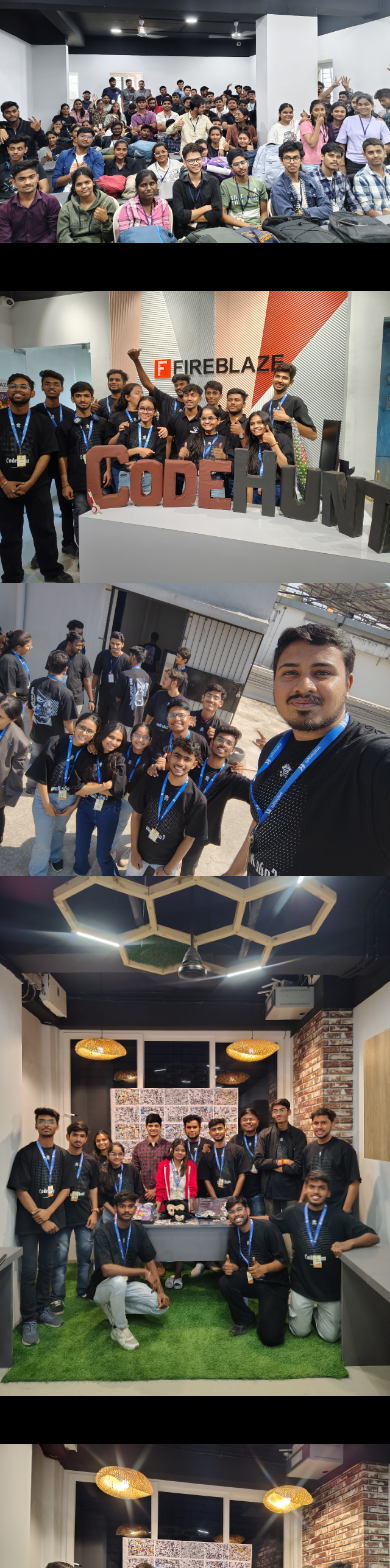
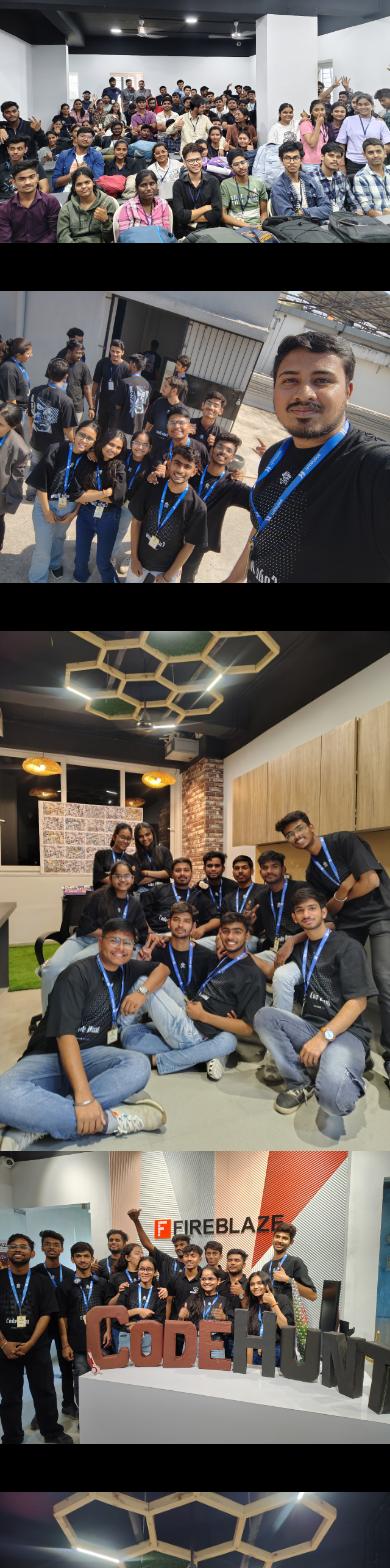
Before and after one commit to codetechie18/H4B-Main, a React (Vite) app: page /gallery in a window 390 px wide. Shown: the part 389-1957 px from the top of the page. Built offline with nearby package versions, Linux system fonts and the light colour scheme; a web font is replaced by a local one.

Commit message:
Gallery Update

```diff
--- a/index.html
+++ b/index.html
@@ -2,7 +2,7 @@
 <html lang="en">
   <head>
     <meta charset="UTF-8" />
-    <link rel="icon" type="image/svg+xml" href="" />
+    <link rel="icon" type="image/png" href="img/H4B.png" />
     <meta name="viewport" content="width=device-width, initial-scale=1.0" />
     <title>Hack4Brahma</title>
   </head>
--- a/src/Pages/Gallery.jsx
+++ b/src/Pages/Gallery.jsx
@@ -1,186 +1,339 @@
 import React from 'react';
-import { Users, Clock, Calendar } from 'lucide-react';
+import { Users, Clock, Calendar, Handshake, CheckCircle } from 'lucide-react';
 import AnimatedTitle from "../Components/AnimatedTitle";
+import Footer from "../Components/Footer.jsx";
 
+const CornerBorderWrapper = ({ children }) => (
+  <div className="relative">
+  <div className="relative p-1 rounded-lg overflow-hidden border border-white">
+    {children}
+
+    {/* Green border */}
+    <div className="absolute top-0 left-0 w-4 h-4 border-t-2 border-l-2 border-green-500 z-20" />
+    <div className="absolute top-0 right-0 w-4 h-4 border-t-2 border-r-2 border-green-500 z-20" />
+    <div className="absolute bottom-0 left-0 w-4 h-4 border-b-2 border-l-2 border-green-500 z-20" />
+    <div className="absolute bottom-0 right-0 w-4 h-4 border-b-2 border-r-2 border-green-500 z-20" />
+
+    {/* White border behind green */}
+    <div className="absolute top-0 left-0 w-4 h-4 border-t-2 border-l-2 border-white z-10" />
+    <div className="absolute top-0 right-0 w-4 h-4 border-t-2 border-r-2 border-white z-10" />
+    <div className="absolute bottom-0 left-0 w-4 h-4 border-b-2 border-l-2 border-white z-10" />
+    <div className="absolute bottom-0 right-0 w-4 h-4 border-b-2 border-r-2 border-white z-10" />
+  </div>
+  </div>
+);
 
 const Gallery = () => {
   const stats = [
     {
       text: "500+ Hackers",
-      icon: <Users className="w-8 h-8" />
+      icon: <Users className="w-6 h-6" />
     },
     {
       text: "24+ Hack Hours",
-      icon: <Clock className="w-8 h-8" />
+      icon: <Clock className="w-6 h-6" />
     },
     {
       text: "10+ Events",
-      icon: <Calendar className="w-8 h-8" />
+      icon: <Calendar className="w-6 h-6" />
+    },
+    {
+      text: "50+ Partners",
+      icon: <Handshake className="w-6 h-6" />
+    },
+    {
+      text: "10+ Successful Events",
+      icon: <CheckCircle className="w-6 h-6" />
     }
   ];
 
   const images = [
-    {
-      image: "img/img1.jpg",
-
-    },
-    {
-      image: "img/img2.jpg",
-
-    },
-    {
-      image: "img/img5.jpg",
-
-    },
-    {
-      image: "img/workshop2.jpg",
-
-    },
-    {
-      image: " img/game1.jpg",
-
-    },
-    {
-      image: "img/img6.jpg",
-
-    },
-    {
-      image: "img/workshop1.jpg",
-
-    },
-    {
-      image: "img/game2.jpg",
-
-    },
-    {
-      image: "img/img4.jpg",
-
-    },
-    {
-      image: "img/img3.jpg",
-
-    }
+    { image: "img/img1.jpg" },
+    { image: "img/img2.jpg" },
+    { image: "img/img3.jpg" },
+    { image: "img/img4.jpg" },
+    { image: "img/img5.jpg" },
+    { image: "img/img6.jpg" },
+    { image: "img/game1.jpg" },
+    { image: "img/game2.jpg" },
+    { image: "img/workshop1.jpg" },
+    { image: "img/workshop2.jpg" },
+    { image: "img/talk.jpg" },
+    { image: "img/trophy.jpg" }
   ];
 
+  // Mobile view component - shown only on small screens
+  const MobileGallery = () => (
+    <div className="block md:hidden">
+      <div className="grid grid-cols-1 gap-4">
+        <div>
+          <CornerBorderWrapper>
+            <img src={images[0].image} className="w-full h-48 object-cover rounded-lg" />
+          </CornerBorderWrapper>
+        </div>
+        <div>
+          <div className="flex flex-col justify-center items-center h-full bg-transparent rounded-lg">
+            {stats[0].icon}
+            <p className="text-2xl font-semibold mt-2 text-green-800 text-center" style={{ fontFamily: 'Zentry-Regular' }}>{stats[0].text}</p>
+          </div>
+        </div>
+        <div>
+          <CornerBorderWrapper>
+            <img src={images[2].image} className="w-full h-48 object-cover rounded-lg" />
+          </CornerBorderWrapper>
+        </div>
+        <div>
+          <div className="flex flex-col justify-center items-center h-full bg-transparent rounded-lg">
+            {stats[1].icon}
+            <p className="text-2xl font-semibold mt-2 text-green-800 text-center" style={{ fontFamily: 'Zentry-Regular' }}>{stats[1].text}</p>
+          </div>
+        </div>
+        <div>
+          <CornerBorderWrapper>
+            <img src={images[3].image} className="w-full h-48 object-cover rounded-lg" />
+          </CornerBorderWrapper>
+        </div>
+        <div>
+          <CornerBorderWrapper>
+            <img src={images[1].image} className="w-full h-48 object-cover rounded-lg" />
+          </CornerBorderWrapper>
+        </div>
+        <div>
+          <div className="flex flex-col justify-center items-center h-full bg-transparent rounded-lg">
+            {stats[2].icon}
+            <p className="text-2xl font-semibold mt-2 text-green-800 text-center" style={{ fontFamily: 'Zentry-Regular' }}>{stats[2].text}</p>
+          </div>
+        </div>
+        <div>
+          <CornerBorderWrapper>
+            <img src={images[4].image} className="w-full h-48 object-cover rounded-lg" />
+          </CornerBorderWrapper>
+        </div>
+        <div>
+          <div className="flex flex-col justify-center items-center h-full bg-transparent rounded-lg">
+            {stats[3].icon}
+            <p className="text-2xl font-semibold mt-2 text-green-800 text-center" style={{ fontFamily: 'Zentry-Regular' }}>{stats[3].text}</p>
+          </div>
+        </div>
+        <div>
+          <CornerBorderWrapper>
+            <img src={images[5].image} className="w-full h-48 object-cover rounded-lg" />
+          </CornerBorderWrapper>
+        </div>
+        <div>
+          <CornerBorderWrapper>
+            <img src={images[6].image} className="w-full h-48 object-cover rounded-lg" />
+          </CornerBorderWrapper>
+        </div>
+        <div>
+          <div className="flex flex-col justify-center items-center h-full bg-transparent rounded-lg">
+            {stats[4].icon}
+            <p className="text-2xl font-semibold mt-2 text-green-800 text-center" style={{ fontFamily: 'Zentry-Regular' }}>{stats[4].text}</p>
+          </div>
+        </div>
+        <div>
+          <CornerBorderWrapper>
+            <img src={images[7].image} className="w-full h-48 object-cover rounded-lg" />
+          </CornerBorderWrapper>
+        </div>
+        <div>
+          <CornerBorderWrapper>
+            <img src={images[8].image} className="w-full h-48 object-cover rounded-lg" />
+          </CornerBorderWrapper>
+        </div>
+      </div>
+    </div>
+  );
+
+  // Tablet view component
+  const TabletGallery = () => (
+    <div className="hidden sm:block md:hidden">
+      <div className="grid grid-cols-2 gap-4">
+        <div>
+          <CornerBorderWrapper>
+            <img src={images[0].image} className="w-full h-48 object-cover rounded-lg" />
+          </CornerBorderWrapper>
+        </div>
+        <div>
+          <CornerBorderWrapper>
+            <img src={images[2].image} className="w-full h-48 object-cover rounded-lg" />
+          </CornerBorderWrapper>
+        </div>
+        <div>
+          <div className="flex flex-col justify-center items-center h-full bg-transparent rounded-lg">
+            {stats[0].icon}
+            <p className="text-2xl font-semibold mt-2 text-green-800 text-center" style={{ fontFamily: 'Zentry-Regular' }}>{stats[0].text}</p>
+          </div>
+        </div>
+        <div>
+          <div className="flex flex-col justify-center items-center h-full bg-transparent rounded-lg">
+            {stats[1].icon}
+            <p className="text-2xl font-semibold mt-2 text-green-800 text-center" style={{ fontFamily: 'Zentry-Regular' }}>{stats[1].text}</p>
+          </div>
+        </div>
+        <div>
+          <CornerBorderWrapper>
+            <img src={images[3].image} className="w-full h-48 object-cover rounded-lg" />
+          </CornerBorderWrapper>
+        </div>
+        <div>
+          <CornerBorderWrapper>
+            <img src={images[1].image} className="w-full h-48 object-cover rounded-lg" />
+          </CornerBorderWrapper>
+        </div>
+        <div>
+          <CornerBorderWrapper>
+            <img src={images[5].image} className="w-full h-48 object-cover rounded-lg" />
+          </CornerBorderWrapper>
+        </div>
+        <div>
+          <CornerBorderWrapper>
+            <img src={images[4].image} className="w-full h-48 object-cover rounded-lg" />
+          </CornerBorderWrapper>
+        </div>
+        <div>
+          <div className="flex flex-col justify-center items-center h-full bg-transparent rounded-lg">
+            {stats[2].icon}
+            <p className="text-2xl font-semibold mt-2 text-green-800 text-center" style={{ fontFamily: 'Zentry-Regular' }}>{stats[2].text}</p>
+          </div>
+        </div>
+        <div>
+          <div className="flex flex-col justify-center items-center h-full bg-transparent rounded-lg">
+            {stats[3].icon}
+            <p className="text-2xl font-semibold mt-2 text-green-800 text-center" style={{ fontFamily: 'Zentry-Regular' }}>{stats[3].text}</p>
+          </div>
+        </div>
+        <div>
+          <CornerBorderWrapper>
+            <img src={images[6].image} className="w-full h-48 object-cover rounded-lg" />
+          </CornerBorderWrapper>
+        </div>
+        <div>
+          <CornerBorderWrapper>
+            <img src={images[7].image} className="w-full h-48 object-cover rounded-lg" />
+          </CornerBorderWrapper>
+        </div>
+        <div>
+          <div className="flex flex-col justify-center items-center h-full bg-transparent rounded-lg">
+            {stats[4].icon}
+            <p className="text-2xl font-semibold mt-2 text-green-800 text-center" style={{ fontFamily: 'Zentry-Regular' }}>{stats[4].text}</p>
+          </div>
+        </div>
+        <div>
+          <CornerBorderWrapper>
+            <img src={images[8].image} className="w-full h-48 object-cover rounded-lg" />
+          </CornerBorderWrapper>
+        </div>
+      </div>
+    </div>
+  );
+
   return (
-    <div className="container mx-auto px-4 py-16">
-      <div className="relative flex flex-col items-center container mx-auto px-4 text-[#198f51] mb-10">
+    <div className="container mx-auto px-2 py-10">
+      <div className="relative flex flex-col items-center text-[#198f51] mb-8">
         <AnimatedTitle
-            title=" <b>higlights</b>"
-            containerClass="mt-8 !text-black text-center reveal-element "
+          title="<b>highlights</b>"
+          containerClass="mt-4 !text-black text-center reveal-element"
         />
       </div>
 
+      {/* Mobile view */}
+      <MobileGallery />
 
+      {/* Tablet view */}
+      <TabletGallery />
 
-
-      {/* First Row */}
-      <div className="grid grid-cols-3 gap-8 mb-8">
-        <div className="relative group overflow-hidden rounded-2xl  h-[400px]">
-          <img
-            src={images[0].image}
-            alt="Gallery"
-            className={`w-full object-cover transition-transform duration-500 group-hover:scale-110 ${images[0].className}`}
-          />
-           <div className="text-center">
-            {stats[0].icon}
-            <p className="text-3xl font-bold mt-4 text-green-800">{stats[0].text}</p>
-          </div>
-        </div>
-        <div className="relative group overflow-hidden rounded-2xl shadow-xl w-full h-[400px]">
-  <img
-    src={images[1].image}
-    alt="Gallery"
-    className={`w-full h-full object-cover transition-transform duration-500 group-hover:scale-110 ${images[1].className}`}
-  />
+      {/* Desktop layout - EXACT SAME as original */}
+      <div className="hidden md:grid grid-cols-11 grid-rows-25 gap-4">
+        {/* Image Cards */}
+        <div className="col-span-5 row-span-2">
+          <CornerBorderWrapper>
+            <img src={images[0].image} className="w-full h-48 object-cover rounded-lg" />
+          </CornerBorderWrapper>
         </div>
 
-<div className="relative group overflow-hidden rounded-2xl shadow-xl w-full h-[400px]">
-  <img
-    src={images[9].image}
-    alt="Gallery"
-    className={`w-full h-full object-cover transition-transform duration-500 group-hover:scale-110 ${images[9].className}`}
-  />
+        <div className="col-span-4 row-span-2 col-start-5 row-start-3">
+          <CornerBorderWrapper>
+            <img src={images[1].image} className="w-full h-48 object-cover rounded-lg" />
+          </CornerBorderWrapper>
+        </div>
+
+        <div className="col-span-4 row-span-2 col-start-8 row-start-1">
+          <CornerBorderWrapper>
+            <img src={images[2].image} className="w-full h-48 object-cover rounded-lg" />
+          </CornerBorderWrapper>
+        </div>
+
+        {/* Stat Block */}
+        <div className="col-span-2 row-span-2 col-start-6 row-start-1">
+          <div className="flex flex-col justify-center items-center h-full bg-transparent rounded-lg">
+            {stats[0].icon}
+            <p className="text-2xl font-semibold mt-2 text-green-800 text-center" style={{ fontFamily: 'Zentry-Regular' }}>{stats[0].text}</p>
           </div>
         </div>
 
-      {/* Second Row */}
-      <div className="grid grid-cols-3 gap-8 mb-8">
-      <div className="relative group overflow-hidden rounded-2xl shadow-xl w-full h-[400px]">
-          <img
-            src={images[2].image}
-            alt="Gallery"
-            className={`w-full object-cover transition-transform duration-500 group-hover:scale-110 ${images[2].className}`}
-          />
+        <div className="col-span-4 row-span-2 col-start-1 row-start-3">
+          <CornerBorderWrapper>
+            <img src={images[3].image} className="w-full h-48 object-cover rounded-lg" />
+          </CornerBorderWrapper>
         </div>
-        <div className="relative group overflow-hidden rounded-2xl shadow-xl w-full h-[400px]">
-          <div className="text-center mt-40">
+
+        <div className="col-span-4 row-span-2 col-start-8 row-start-5">
+          <CornerBorderWrapper>
+            <img src={images[4].image} className="w-full h-48 object-cover rounded-lg" />
+          </CornerBorderWrapper>
+        </div>
+
+        {/* Stat Block */}
+        <div className="col-span-3 row-span-2 col-start-9 row-start-3">
+          <div className="flex flex-col justify-center items-center h-full bg-transparent rounded-lg">
             {stats[1].icon}
-            <p className="text-3xl font-bold mt-4 text-green-800">{stats[1].text}</p>
-          </div>
-        </div>
-        <div className="relative group overflow-hidden rounded-2xl shadow-xl">
-          <img
-            src={images[3].image}
-            alt="Gallery"
-            className={`w-full object-cover transition-transform duration-500 group-hover:scale-110 ${images[3].className}`}
-          />
+            <p className="text-2xl font-semibold mt-2 text-green-800 text-center" style={{ fontFamily: 'Zentry-Regular' }}>{stats[1].text}</p>
           </div>
         </div>
 
-      {/* Third Row */}
-      <div className="grid grid-cols-3 gap-8">
-      <div className="relative group overflow-hidden rounded-2xl shadow-xl w-full h-[400px]">
-        <img
-            src={images[5].image}
-            alt="Gallery"
-            className={`w-full object-cover transition-transform duration-500 group-hover:scale-110 ${images[5].className}`}
-          />
+        <div className="col-span-4 row-span-3 col-start-1 row-start-5">
+          <CornerBorderWrapper>
+            <img src={images[5].image} className="w-full h-56 object-cover rounded-lg" />
+          </CornerBorderWrapper>
         </div>
-        <div className="relative group overflow-hidden rounded-2xl shadow-xl">
-          <img
-            src={images[4].image}
-            alt="Gallery"
-            className={`w-full object-cover transition-transform duration-500 group-hover:scale-110 ${images[4].className}`}
-          />
-          <div className="text-center">
-            {stats[2].icon}
-            <p className="text-3xl font-bold mt-4 text-green-800">{stats[2].text}</p>
+
+        <div className="col-span-2 row-span-2 col-start-6 row-start-5">
+          <CornerBorderWrapper>
+            <img src={images[6].image} className="w-full h-48 object-cover rounded-lg" />
+          </CornerBorderWrapper>
         </div>
+
+        <div className="col-span-3 row-span-2 col-start-9 row-start-7">
+          <CornerBorderWrapper>
+            <img src={images[7].image} className="w-full h-48 object-cover rounded-lg" />
+          </CornerBorderWrapper>
         </div>
-          <div className="relative group overflow-hidden rounded-2xl shadow-xl w-full h-[400px]">
-          <img
-            src={images[5].image}
-            alt="Gallery"
-            className={`w-full object-cover transition-transform duration-500 group-hover:scale-110 ${images[5].className}`}
-          />
+
+        <div className="col-span-4 row-span-2 col-start-5 row-start-7">
+          <CornerBorderWrapper>
+            <img src={images[8].image} className="w-full h-48 object-cover rounded-lg" />
+          </CornerBorderWrapper>
+        </div>
+
+        {/* Stat Block */}
+        <div className="row-span-2 col-start-5 row-start-5">
+          <div className="flex flex-col justify-center items-center h-full bg-transparent rounded-lg">
+            {stats[3].icon}
+            <p className="text-2xl font-semibold mt-2 text-green-800 text-center" style={{ fontFamily: 'Zentry-Regular' }}>{stats[3].text}</p>
           </div>
         </div>
 
-      {/* Fourth Row */}
-      <div className="grid grid-cols-3 gap-8 mt-8">
-        <div className="relative group overflow-hidden rounded-2xl shadow-xl">
-          <img
-            src={images[6].image}
-            alt="Gallery"
-            className={`w-full object-cover transition-transform duration-500 group-hover:scale-110 ${images[6].className}`}
-          />
+        {/* Stat Block */}
+        <div className="row-span-3 col-start-2 row-start-7">
+          <div className="flex flex-col justify-center items-center h-full bg-transparent rounded-lg">
+            {stats[4].icon}
+            <p className="text-2xl font-semibold mt-2 text-green-800 text-center" style={{ fontFamily: 'Zentry-Regular' }}>{stats[4].text}</p>
           </div>
-        <div className="relative group overflow-hidden rounded-2xl shadow-xl w-full h-[400px]">
-          <img
-            src={images[7].image}
-            alt="Gallery"
-            className={`w-full object-cover transition-transform duration-500 group-hover:scale-110 ${images[7].className}`}
-          />
         </div>
-
-        <div className="relative group overflow-hidden rounded-2xl shadow-xl w-full h-[400px]">
-          <img
-            src={images[8].image}
-            alt="Gallery"
-            className={`w-full object-cover transition-transform duration-500 group-hover:scale-110 ${images[7].className}`}
-          />
       </div>
+      <div className="mt-20">
+        <Footer />
       </div>
     </div>
   );
```
Also changed, not shown: public/img/H4B.png (added). Lines whose indentation alone changed are shown as unchanged.
